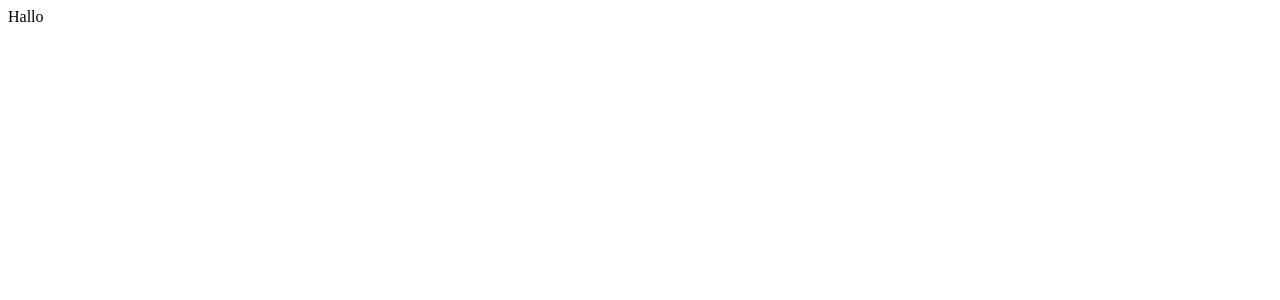
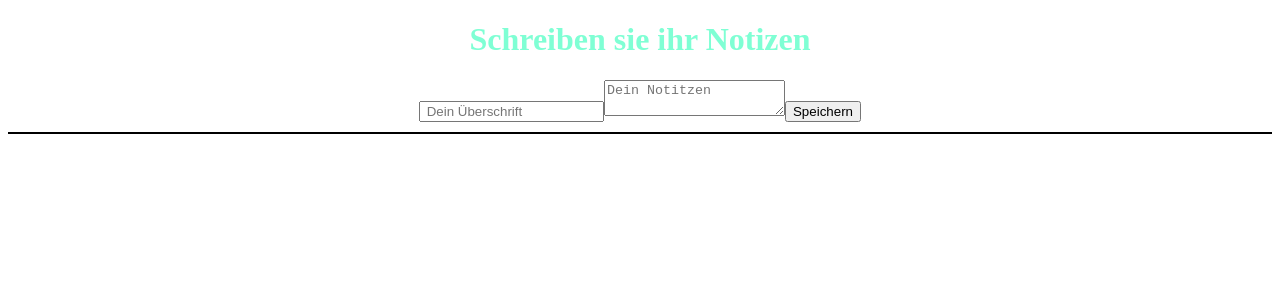
Before and after one commit to Project-Task-Management/Project-Task-Management, a React (Vite) app in the folder frontend/: page /notiz in a window 1280 px wide. Shown: the top 300 px of the page. Built offline with nearby package versions, Linux system fonts and the light colour scheme.

Commit message:
notizen hinzufügen  fertig gestellt

```diff
--- a/frontend/package.json
+++ b/frontend/package.json
@@ -10,7 +10,8 @@
   },
   "dependencies": {
     "react": "^18.2.0",
-    "react-dom": "^18.2.0"
+    "react-dom": "^18.2.0",
+    "sass": "^1.58.3"
   },
   "devDependencies": {
     "@types/react": "^18.0.27",
--- a/frontend/src/App.jsx
+++ b/frontend/src/App.jsx
@@ -1,5 +1,15 @@
+import Notiz from "./components/notiz/Notiz.jsx";
 function App() {
-  return <div className="App">Hallo</div>;
+  return (
+
+    <div className="App">
+      <Notiz/>
+
+    </div>
+
+  )
+
+
 }
 
 export default App;
--- a/frontend/src/components/notiz/Notiz.jsx
+++ b/frontend/src/components/notiz/Notiz.jsx
@@ -1,7 +1,80 @@
-import React from 'react'
+
+import { useState } from "react";
+import "./Notiz.scss";
+
+import Button from "./bearbeiten/Button";
+
 
 export default function Notiz() {
-  return (
-    <div>Notiz</div>
-  )
+
+  const [headline, setHeadline] = useState("");
+  const [notiz, setNotiz] = useState([])
+  const [text, setText] = useState("");
+
+
+
+  const clickHandler = (e) => {
+    e.preventDefault()
+    const newNotiz = [...notiz, {headline, text}]
+    setNotiz(newNotiz)
+    setText("")
+    setHeadline("")
+    console.log("gespeichert")
+  }
+
+
+
+  const headlineChangehandle = (e) =>{
+    setHeadline(e.target.value)
+  }
+
+
+
+  const textChangehandle = (e) => {
+    setText(e.target.value)
+  }
+
+return (
+  <>
+    <h1>Schreiben sie ihr Notizen </h1>
+
+    <form>
+    <input
+    type="text"
+    id="überschrifft"
+    value={headline}
+    onChange={headlineChangehandle}
+    placeholder=" Dein Überschrift "
+    />
+
+    <textarea
+    type="text"
+    id="text"
+    value={text}
+    onChange={textChangehandle}
+    placeholder="Dein Notitzen"
+    />
+
+    <button  onClick={clickHandler}>Speichern</button>
+
+    </form>
+    <div className="border"></div>
+
+
+  <ol>
+    {notiz.map((elem, i) =>
+    <li key={i}>
+      <h2>{elem.headline}</h2>
+      <p>{elem.text}</p>
+      <Button />
+
+      </li>
+    )}
+    </ol>
+
+
+
+  </>
+)
+
 }
--- /dev/null
+++ b/frontend/src/components/notiz/Notiz.scss
@@ -0,0 +1,31 @@
+div{
+    text-align: center;
+    margin-top: 10px;
+
+
+    h1{
+        color: aquamarine;
+
+    }
+    .border{
+
+        border: 1px solid black;
+    }
+}
+ol{
+    display: flex;
+    gap: 10px;
+
+
+    li{
+       justify-content: center;
+
+        h1{
+
+            flex-direction: column;
+        }
+        p{
+            flex-direction: column;
+        }
+    }
+}
--- /dev/null
+++ b/frontend/src/components/notiz/bearbeiten/Button.jsx
@@ -0,0 +1,22 @@
+
+
+function Button({handleDellete}) {
+    const handleEdit= (e) =>{
+        e.preventDefault()
+
+    }
+
+    // const handleDellete = (e) => {
+    //     e.preventDefault()
+
+    // }
+
+  return (
+    <>
+        <button onClick={handleEdit}>bearbeiten</button>
+        <button onClick={()=>handleDellete()}>löschen</button>
+    </>
+  )
+}
+
+export default Button
```
Also changed, not shown: frontend/src/components/notiz/bearbeiten/Form.jsx (added, +16 -0 lines), frontend/src/components/notiz/Notiz.sass (deleted), 1 other file (tests, documents, lock files or other folders).
